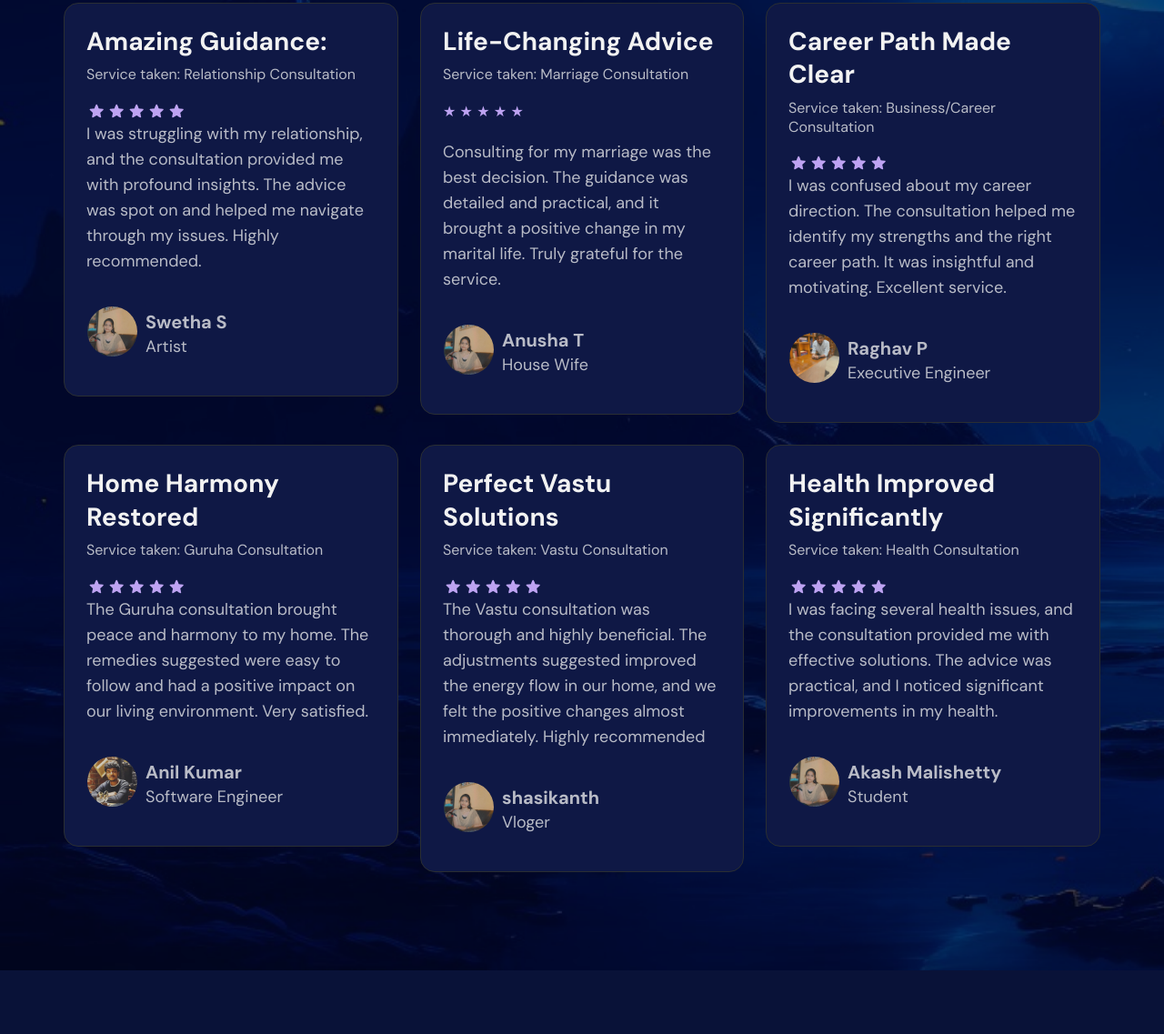
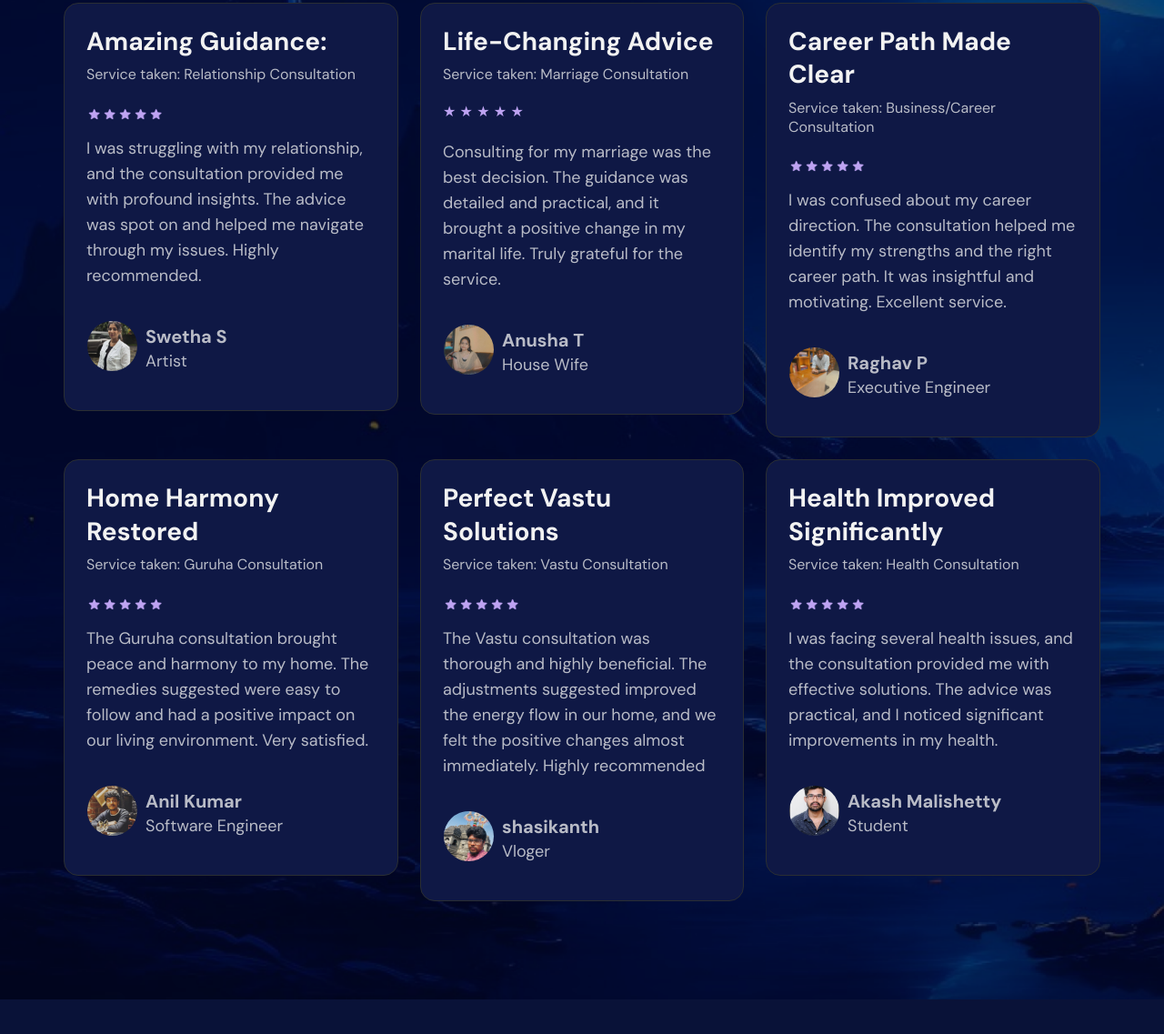
Before and after one commit to gopichand6383/Meet, a plain HTML site: page index.html in a window 1280 px wide. Shown: the part 3822-4959 px from the top of the page at 91% size. Drawn offline with nearby package versions, Linux system fonts and the light colour scheme.

Commit message:
Update style.css

```diff
--- a/style.css
+++ b/style.css
@@ -670,7 +670,7 @@ li{
     right: 2px;
     left: 1px;
     margin-right: 10px;
-    background: url('./images/1.jpeg') center/cover no-repeat;
+    background: url('./images/6.jpeg') center/cover no-repeat;
 }
 .img-client2{
     height: 55px;
@@ -718,7 +718,7 @@ li{
     right: 2px;
     left: 1px;
     margin-right: 10px;
-    background: url('./images/1.jpeg') center/cover no-repeat;
+    background: url('./images/4.jpeg') center/cover no-repeat;
 }
 .img-client6{
     height: 55px;
@@ -730,7 +730,7 @@ li{
     right: 2px;
     left: 1px;
     margin-right: 10px;
-    background: url('./images/1.jpeg') center/cover no-repeat;
+    background: url('./images/5.jpeg') center/cover no-repeat;
 }
 
 .bookaSession{
@@ -865,3 +865,13 @@ li{
 .container{
     padding: 0px !important;
 }
+.star{
+    background-image: url(./images/secondbanner.png) !important;
+}
+.icon-star{
+    height: 17px;
+    width: 17px;
+    margin-right: 0px;
+    margin-top: 8px;
+    margin-bottom: 15px;
+}
```
